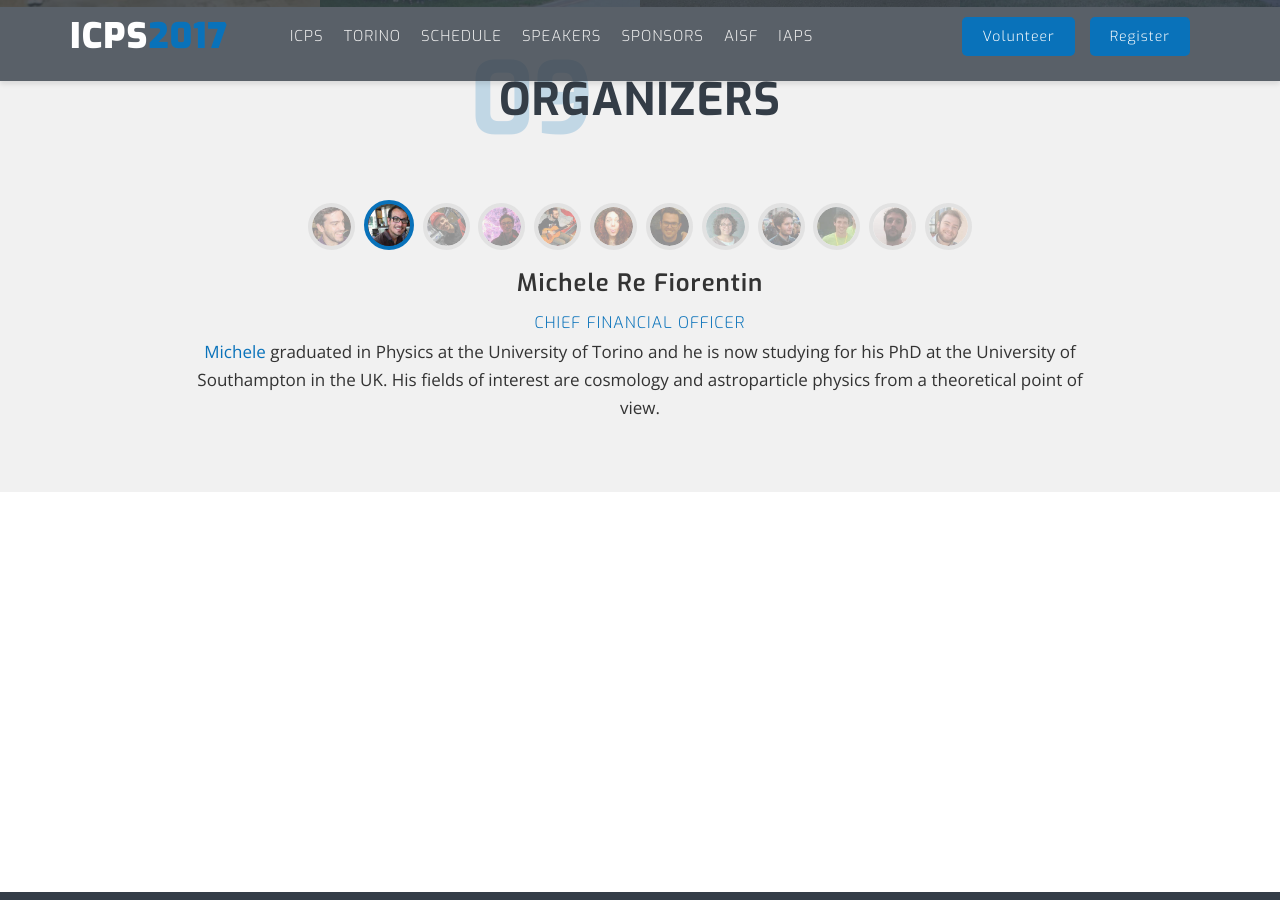
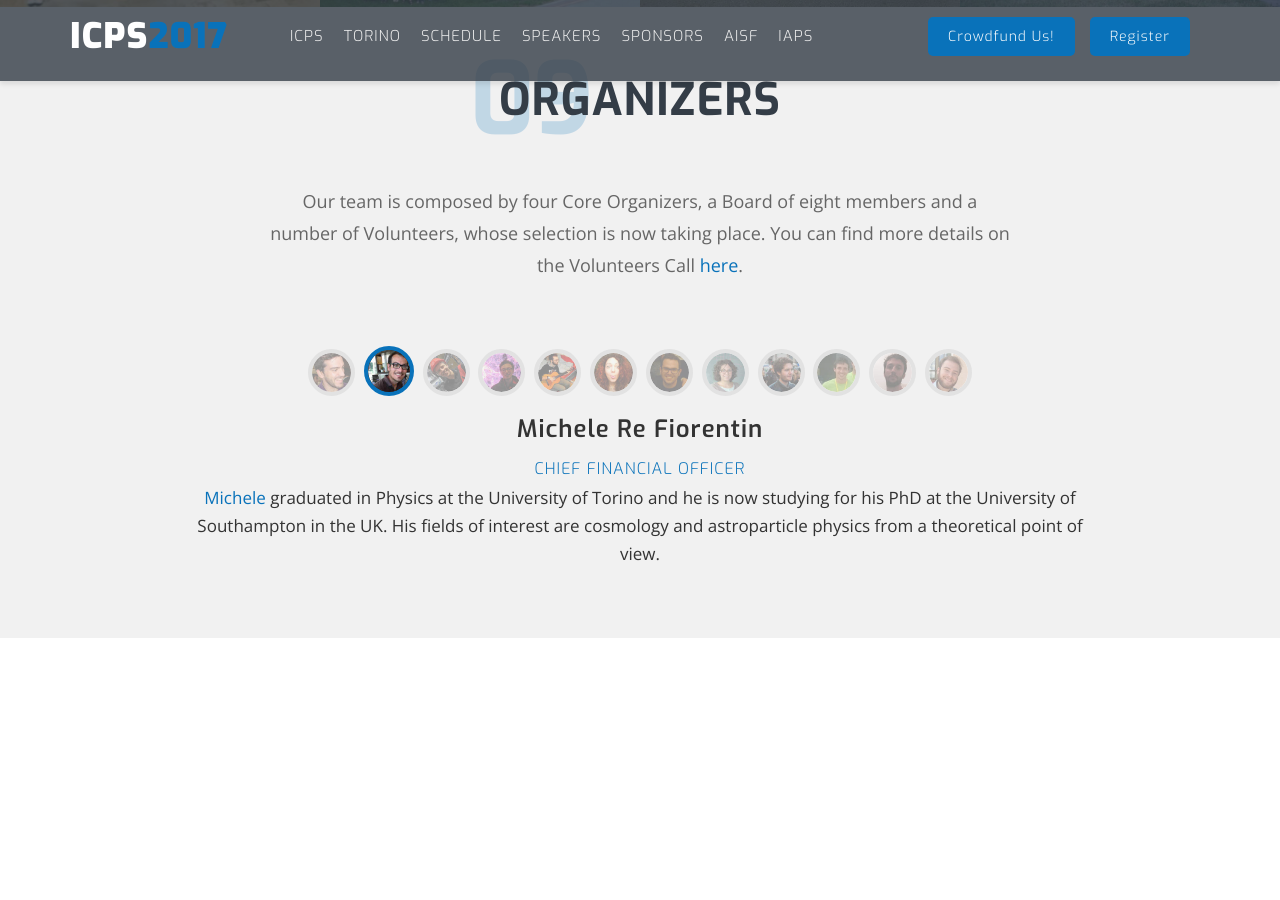
Before and after one commit to ICPS2017/ICPS2017.github.io, a Jekyll site: the page built from index.html, in a window 1280 px wide and 900 px high, scrolled down 6520 px. Built offline with Jekyll 4.4.1, drawn with Linux system fonts in a browser that asks for light colours; nearby versions of some CDN libraries.

Commit message:
replace volunteers button with crowdfunding one, moving volunteers-call in organizers section

```diff
--- a/_includes/9_organizers.html
+++ b/_includes/9_organizers.html
@@ -14,6 +14,7 @@
                 </span>
                 <span class="title">Organizers</span>
               </h2>
+	      <p>Our team is composed by four Core Organizers, a Board of eight members and a number of Volunteers, whose selection is now taking place. You can find more details on the Volunteers Call <a href="/volunteers-call">here</a>.</p>
             </div>
           </div> <!--//main COL-->
         </div> <!--//main row-->
--- a/_includes/nav.html
+++ b/_includes/nav.html
@@ -35,7 +35,7 @@
                   <li><a href="http://www.iaps.info" class="gotome">IAPS</a></li>
                 </ul>
                 <ul class="list-inline pull-right event-ticket">
-                  <li><a href="/volunteers-call">Volunteer</a></li>
+		  <li><a href="https://www.gofundme.com/icps2017">Crowdfund Us!</a></li>
 		  <li><a href="/index.html#register">Register</a></li>
                 </ul>
               </div><!-- /.navbar-collapse -->
```
